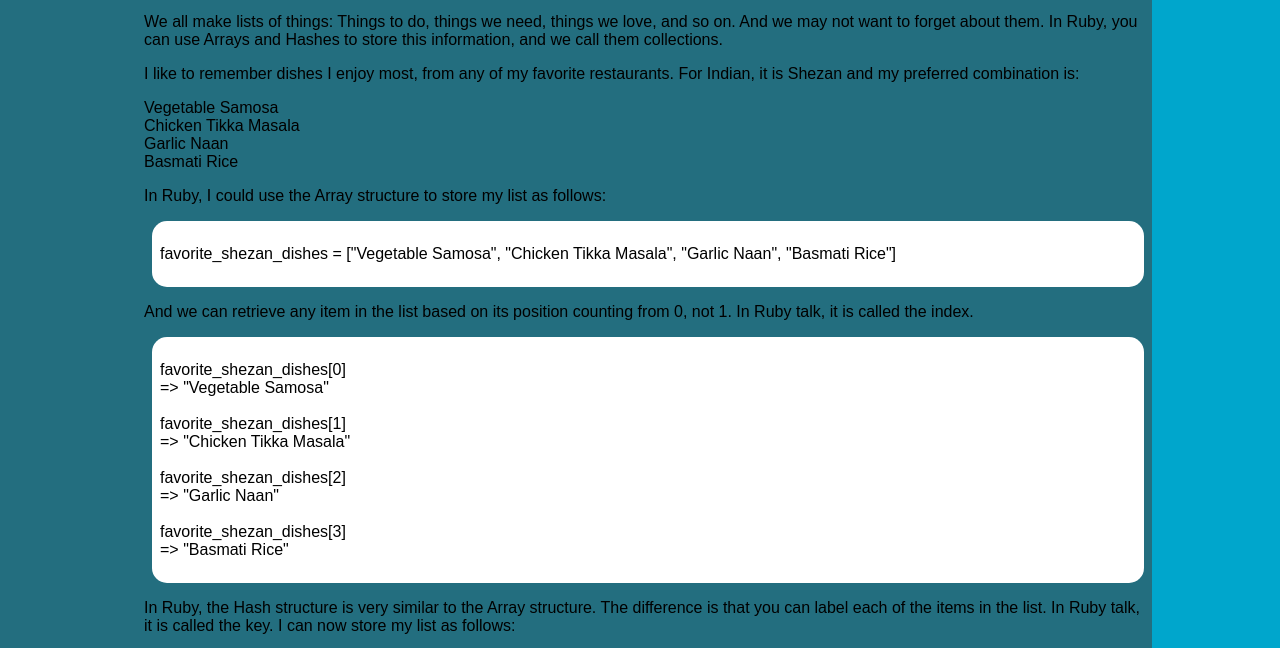
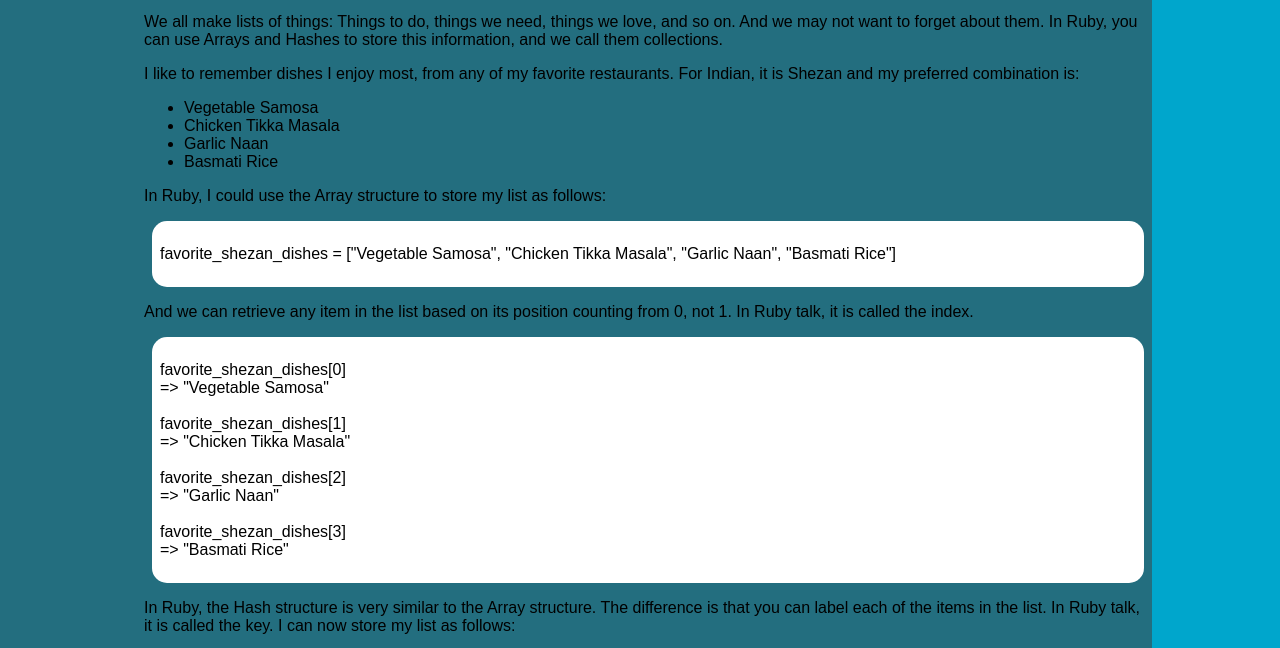
Before and after one commit to sebsonic2o/sebsonic2o.github.io, a plain HTML site: page blog/t3-arrays-hashes.html in a window 1280 px wide. Shown: the part 138-786 px from the top of the page. Drawn offline with Linux system fonts and the light colour scheme.

Commit message:
Edit arrays and hashes blog

```diff
--- a/blog/t3-arrays-hashes.html
+++ b/blog/t3-arrays-hashes.html
@@ -39,12 +39,12 @@
       <p>
         I like to remember dishes I enjoy most, from any of my favorite restaurants. For Indian, it is Shezan and my preferred combination is:
       </p>
-      <p>
-        Vegetable Samosa<br>
-        Chicken Tikka Masala<br>
-        Garlic Naan<br>
-        Basmati Rice
-      </p>
+      <ul>
+        <li>Vegetable Samosa</li>
+        <li>Chicken Tikka Masala</li>
+        <li>Garlic Naan</li>
+        <li>Basmati Rice</li>
+      </ul>
       <p>
         In Ruby, I could use the Array structure to store my list as follows:
       </p>
```
